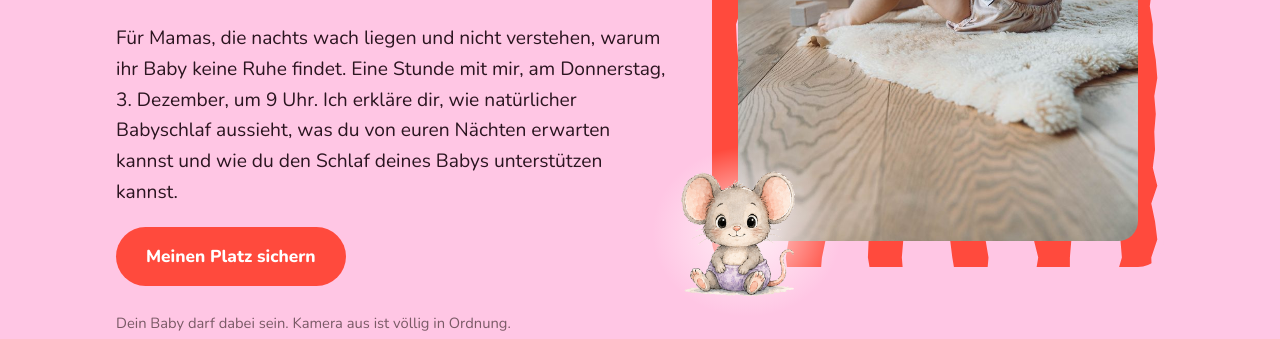
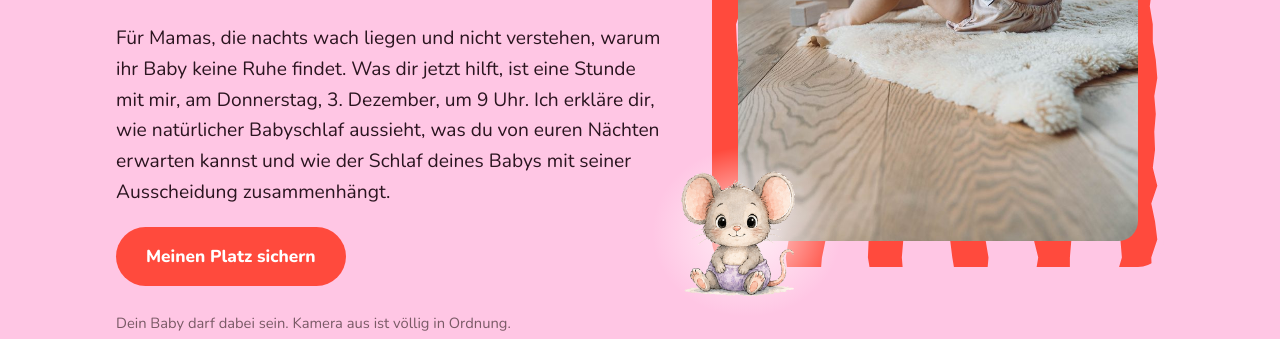
Before and after one commit to annesiebenkees-ai/pippin-welt, a plain HTML site: page webinar/index.html in a window 1280 px wide. Shown: the part 461-800 px from the top of the page. Drawn offline with Linux system fonts and the light colour scheme.

Commit message:
Update Pippin-Welt

```diff
--- a/webinar/index.html
+++ b/webinar/index.html
@@ -4,7 +4,7 @@
 <meta charset="utf-8" />
 <meta name="viewport" content="width=device-width, initial-scale=1" />
 <title>Webinar am 3. Dezember · Pippin</title>
-<meta name="description" content="Live mit Anne, kostenlos auf Zoom: Warum dein Baby nachts immer wieder aufwacht und wie natürlicher Babyschlaf eigentlich aussieht. Do 3.12.2026, 9 Uhr." />
+<meta name="description" content="Live mit Anne, kostenlos auf Zoom: Warum dein Baby nachts immer wieder aufwacht, wie natürlicher Babyschlaf aussieht und was er mit der Ausscheidung zu tun hat. Do 3.12.2026, 9 Uhr." />
 <meta name="theme-color" content="#ffc6e4" />
 <meta property="og:title" content="Warum wacht mein Baby nachts ständig auf?" />
 <meta property="og:description" content="Live-Webinar mit Anne · Do 3. Dezember · 9 Uhr · Zoom · kostenlos" />
@@ -22,7 +22,7 @@
     <div>
       <span class="label">Live auf Zoom · kostenlos</span>
       <h1>Warum wacht dein Baby nachts <em class="f">immer wieder</em> auf?</h1>
-      <p class="lead">Für Mamas, die nachts wach liegen und nicht verstehen, warum ihr Baby keine Ruhe findet. Eine Stunde mit mir, am Donnerstag, 3. Dezember, um 9 Uhr. Ich erkläre dir, wie natürlicher Babyschlaf aussieht, was du von euren Nächten erwarten kannst und wie du den Schlaf deines Babys unterstützen kannst.</p>
+      <p class="lead">Für Mamas, die nachts wach liegen und nicht verstehen, warum ihr Baby keine Ruhe findet. Was dir jetzt hilft, ist eine Stunde mit mir, am Donnerstag, 3. Dezember, um 9 Uhr. Ich erkläre dir, wie natürlicher Babyschlaf aussieht, was du von euren Nächten erwarten kannst und wie der Schlaf deines Babys mit seiner Ausscheidung zusammenhängt.</p>
       <a class="btn" href="#anmelden">Meinen Platz sichern</a>
       <p class="klein abstand">Dein Baby darf dabei sein. Kamera aus ist völlig in Ordnung.</p>
     </div>
```
